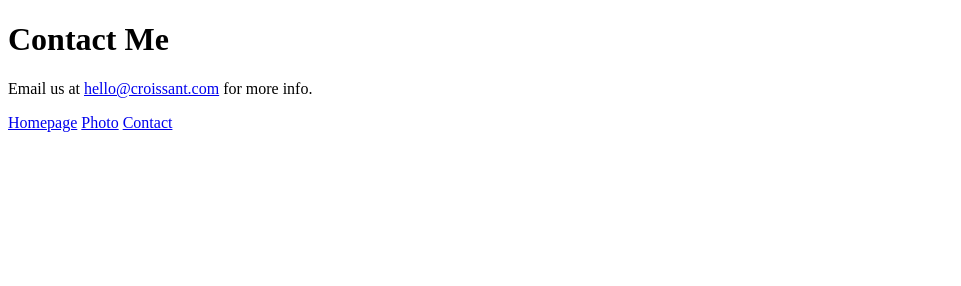
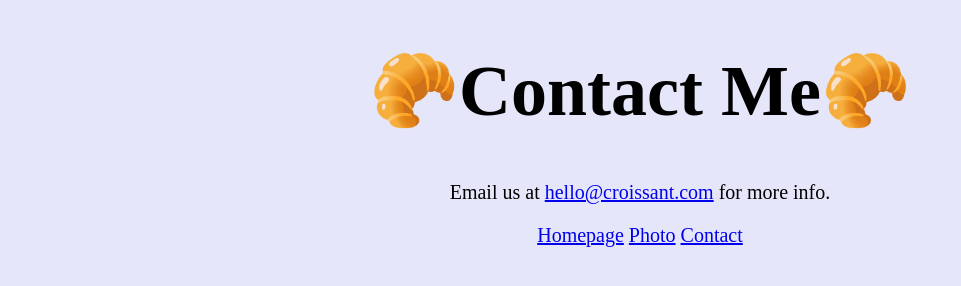
Before and after one commit to SuzetteSa/croissantproject, a plain HTML site: page contact.html in a window 1280 px wide. Shown: the whole page, without its empty margins (0-961 px from the left). Drawn offline with Linux system fonts and the light colour scheme.

Commit message:
css styling

```diff
--- a/contact.html
+++ b/contact.html
@@ -5,16 +5,18 @@
     <meta http-equiv="X-UA-Compatible" content="IE=edge" />
     <meta name="viewport" content="width=device-width, initial-scale=1.0" />
     <title>Document</title>
+
+    <link rel="stylesheet" href="/css/style.css" />
   </head>
   <body>
-    <h1>Contact Me</h1>
+    <h1>🥐Contact Me🥐</h1>
     <p>
       Email us at
       <a href="mailto:hello@croissant.com">hello@croissant.com</a> for more
       info.
     </p>
 
-     <p>
+    <p>
       <a href="/index.html">Homepage</a>
       <a href="/photo.html">Photo</a>
       <a href="/contact.html">Contact</a>
--- a/css/style.css
+++ b/css/style.css
@@ -0,0 +1,13 @@
+html {
+  background-color: lavender;
+  display: block;
+  text-align: center;
+}
+
+h1 {
+  font-size: 72px;
+}
+
+p {
+  font-size: 20px;
+}
```
Also changed, not shown: photo.html (+3 -1 lines).
